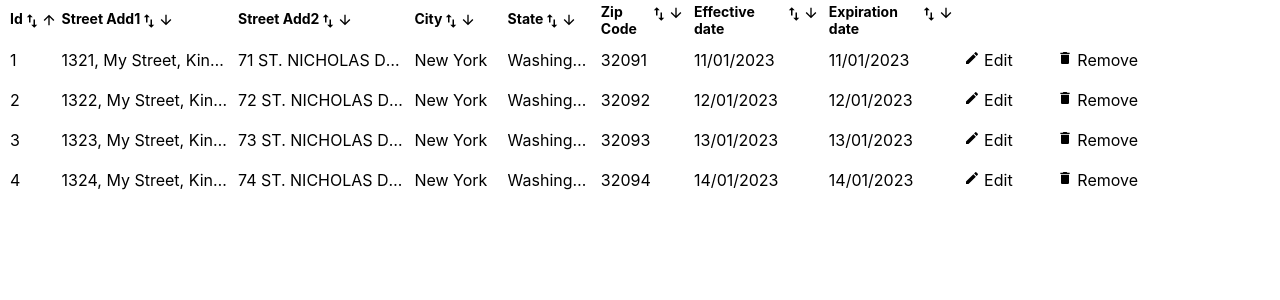
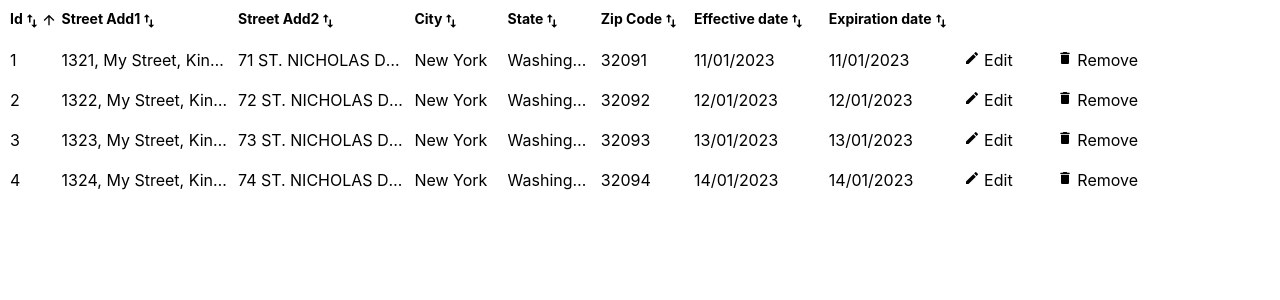
Before and after one commit to sumitbhalekar/virtualized-table, a React (Create React App) app: page / in a window 1280 px wide. Shown: the top 300 px of the page. Built offline with nearby package versions, Linux system fonts and the light colour scheme.

Commit message:
sorting changes

```diff
--- a/src/App.js
+++ b/src/App.js
@@ -111,11 +111,12 @@ function App() {
         {label}
         <div style={{ display: "inline-flex" }}>
           <SwapVertIcon style={{ fontSize: 18, marginTop: 2 }} />
-          {sortByDirection === SortDirection.ASC && dataKey === sortByValue ? (
-            <ArrowUpwardIcon style={{ fontSize: 16, marginTop: 2 }} />
-          ) : (
-            <ArrowDownwardIcon style={{ fontSize: 16, marginTop: 2 }} />
-          )}
+          {dataKey === sortByValue &&
+            (sortByDirection === SortDirection.ASC ? (
+              <ArrowUpwardIcon style={{ fontSize: 16, marginTop: 2 }} />
+            ) : (
+              <ArrowDownwardIcon style={{ fontSize: 16, marginTop: 2 }} />
+            ))}
         </div>
       </div>
     );
--- a/src/VirtualizedTable/index.js
+++ b/src/VirtualizedTable/index.js
@@ -52,6 +52,7 @@ export const VirtualizedTable = (props) => {
           sort={(p) => {
             sortAction(p.sortBy, p.sortDirection);
           }}
+          sortState
           sortBy={sortByValue}
           sortDirection={sortByDirection}
         >
```
